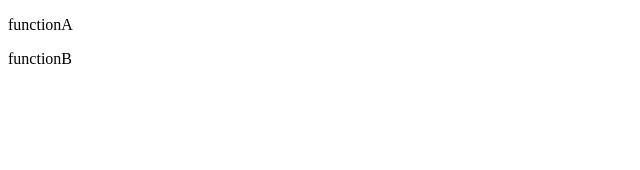
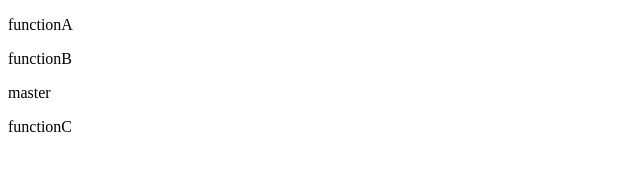
Before and after one commit to 39yuasa/WebApp, a plain HTML site: page index.html in a window 1280 px wide. Shown: the whole page, without its empty margins (0-640 px from the left). Drawn offline with Linux system fonts and the light colour scheme.

Commit message:
functionC (#6)

```diff
--- a/index.html
+++ b/index.html
@@ -14,5 +14,7 @@
     <p>ahh</p> -->
     <p>functionA</p>
     <p>functionB</p>
+    <p>master</p>
+    <p>functionC</p>
   </body>
 </html>
```
